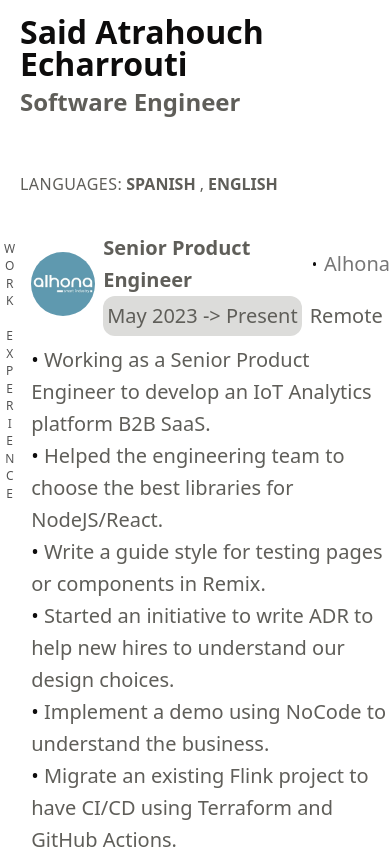
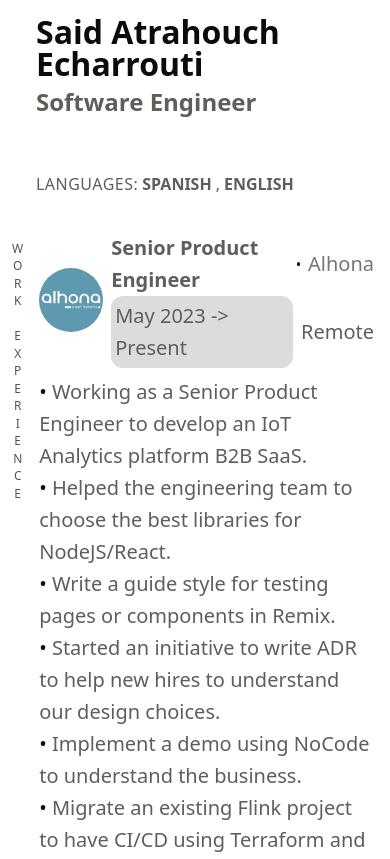
Before and after one commit to Afsoon/Personal-Website, an Astro site: page /resume in a window 390 px wide. Shown: the top 859 px of the page. Built offline with nearby package versions, Linux system fonts and the light colour scheme; Astro itself is replaced by a stand-in of ours.

Commit message:
more spaces for mobile

```diff
--- a/src/components/Header.astro
+++ b/src/components/Header.astro
@@ -23,7 +23,8 @@
 	header {
 		container-type: inline-size;
 		container-name: header;
-		padding-left: var(--space-5);
+		padding-inline-start: var(--space-9);
+		padding-inline-end: var(--space-2);
 	}
 
 	@container header (min-width: 650px) {
--- a/src/layouts/Layout.astro
+++ b/src/layouts/Layout.astro
@@ -38,6 +38,7 @@ const { title } = Astro.props;
 		--space-6: 24px;
 		--space-7: 28px;
 		--space-8: 32px;
+		--space-9: 36px;
 
 		--text-size: 20px;
 		--text-s: 0.75rem;
@@ -77,7 +78,8 @@ const { title } = Astro.props;
 		width: 100%;
 		max-width: calc(100ch + 64px);
 		margin: auto;
-		padding-top: var(--space-4);
+		padding-block-start: var(--space-4);
+		padding-block-end: var(--space-2);
 	}
 	img, picture, video, canvas, svg {
 	  display: block;
--- a/src/pages/resume.astro
+++ b/src/pages/resume.astro
@@ -38,6 +38,8 @@ import Header from '../components/Header.astro';
 	.container {
 		container-type: inline-size;
 		container-name: columns;
+		padding-inline-start: var(--space-2);
+		padding-inline-end: var(--space-4);
 	}
 	.cv_container {
 		font-size: var(--text-size);
```
